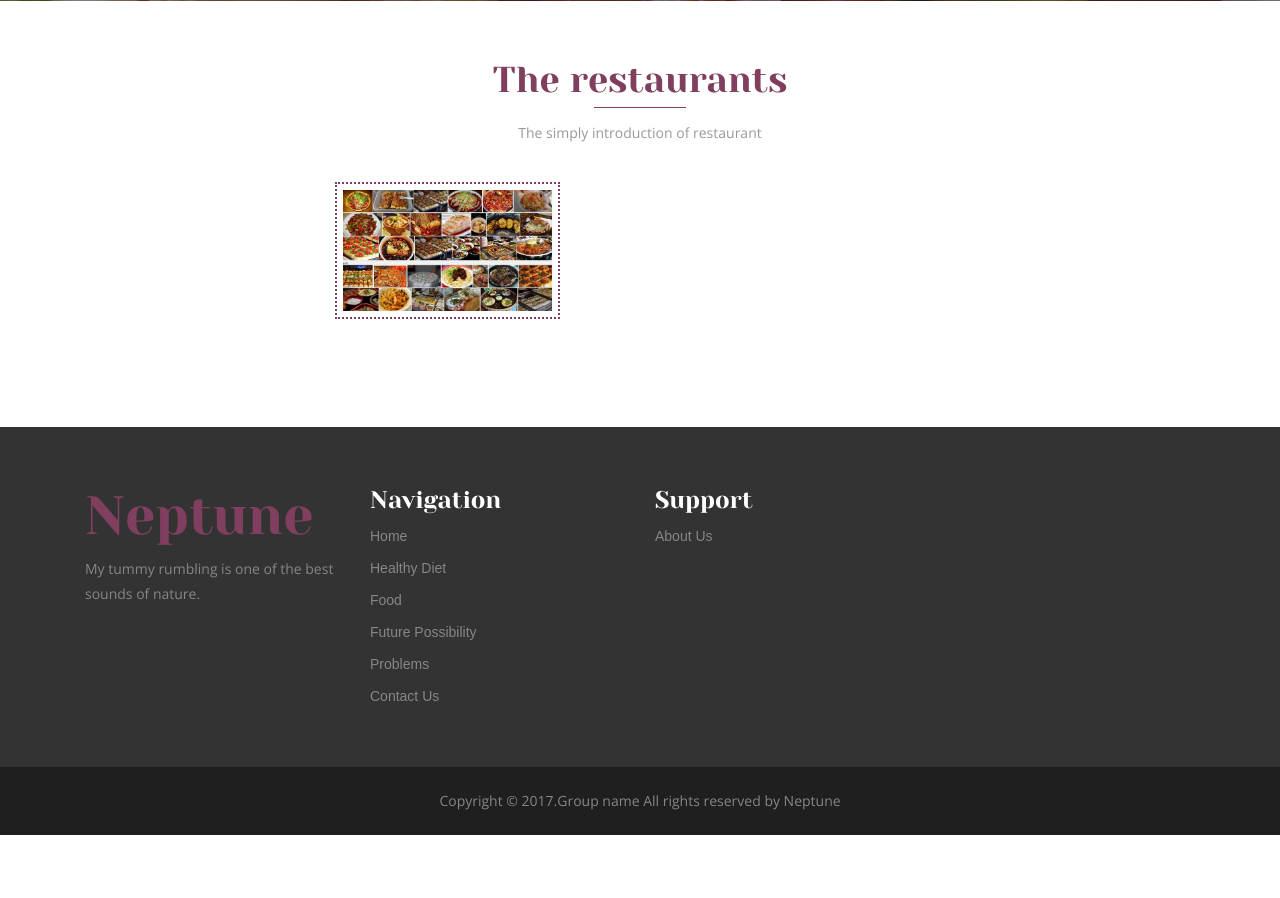
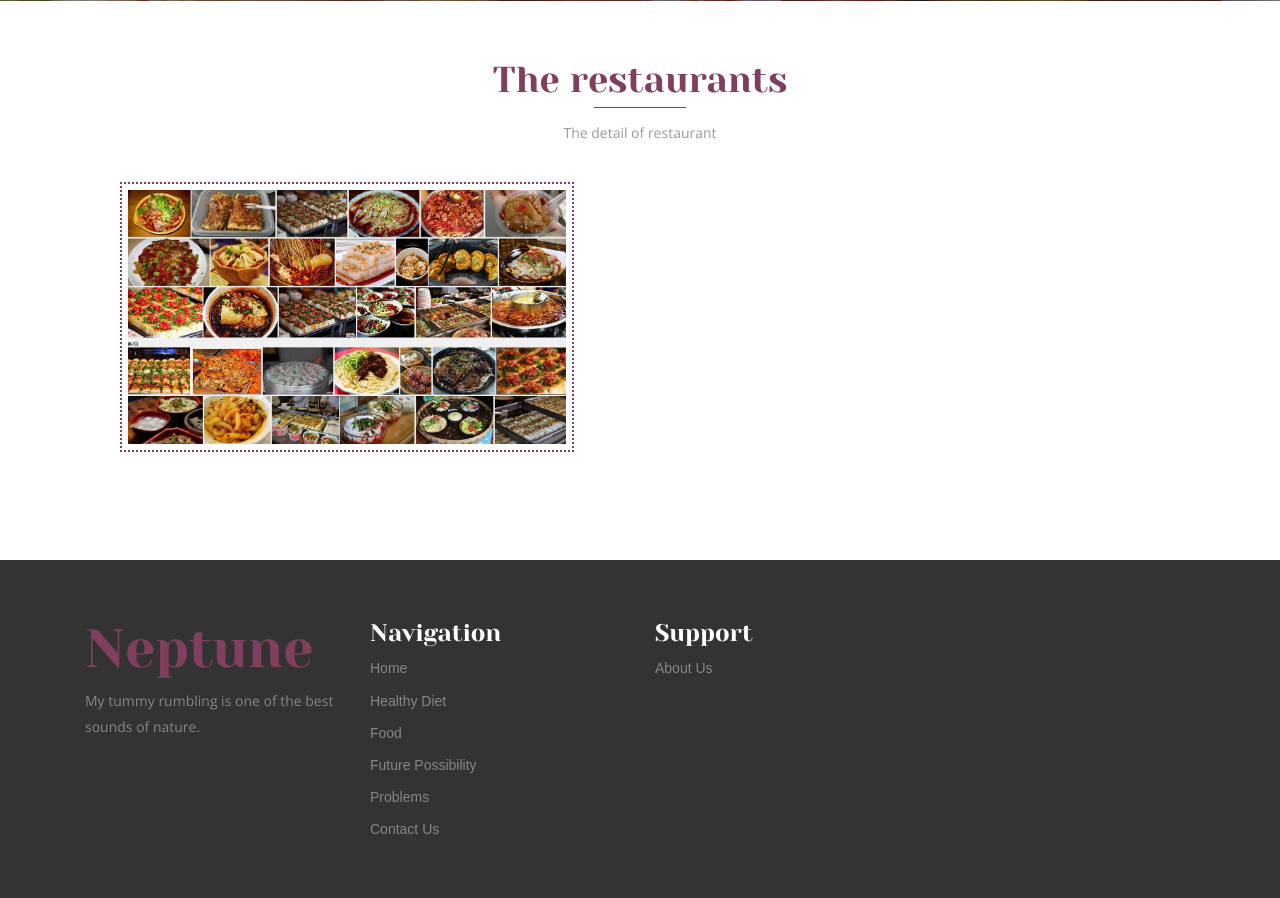
Before and after one commit to WU731642061/kxo302, a Django app: template app/templates/detail.html in a window 1280 px wide. Shown: the part 299-1197 px from the top of the page. Before the commit the page ends 1134 px from the top, so only its background shows below. Run offline with Django 3.2, Linux system fonts and the light colour scheme; the template is opened without the code that fills it, so the values that code supplies are empty.

Commit message:
fix css of detail

```diff
--- a/app/templates/detail.html
+++ b/app/templates/detail.html
@@ -73,10 +73,10 @@ Smartphone Compatible web template, free webdesigns for Nokia, Samsung, LG, Sony
 				<div class="line">
 				</div>
 
-				<p class="proident">The simply introduction of restaurant</p>
+				<p class="proident">The detail of restaurant</p>
 			</div>
 			<div class="menu-page-grids">
-				<div class="col-md-6 welcome-info-left" style="margin-left:250px;">
+				<div  style="margin-left:50px;">
 					<div class="col-xs-5 welcome-info-leftl">
                         {% if shop.shopCover %}
 					        <img src="{{ shop.shopCover.url }}" alt="The picture lost" title=""/>
```
